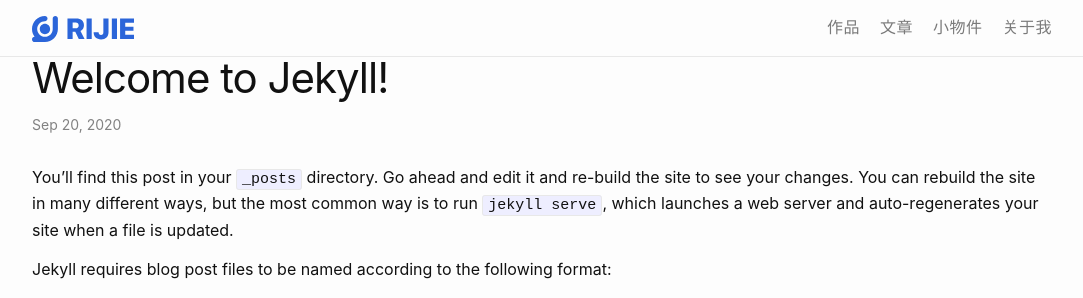
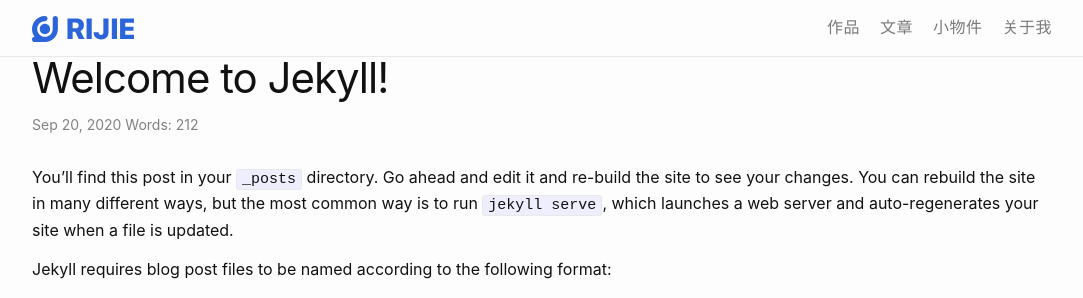
Before and after one commit to rijieli/epozh_dev, a Jekyll site: the page built from _posts/2020-09-20-welcome-to-jekyll.markdown, in a window 1280 px wide. Shown: the top 298 px of the page, without its empty margins (98-1181 px from the left). Built offline with Jekyll 4.4.1, drawn with Linux system fonts in a browser that asks for light colours.

Commit message:
增加字数统计

```diff
--- a/_layouts/post.html
+++ b/_layouts/post.html
@@ -10,6 +10,7 @@ layout: default
         {%- assign date_format = site.minima.date_format | default: "%b %-d, %Y" -%}
         {{ page.date | date: date_format }}
       </time>
+      <span>Words: {{ page.content | number_of_words: "cjk" }}</span>
       {%- if page.author -%}
         • <span itemprop="author" itemscope itemtype="http://schema.org/Person"><span class="p-author h-card" itemprop="name">{{ page.author }}</span></span>
       {%- endif -%}</p>
```
